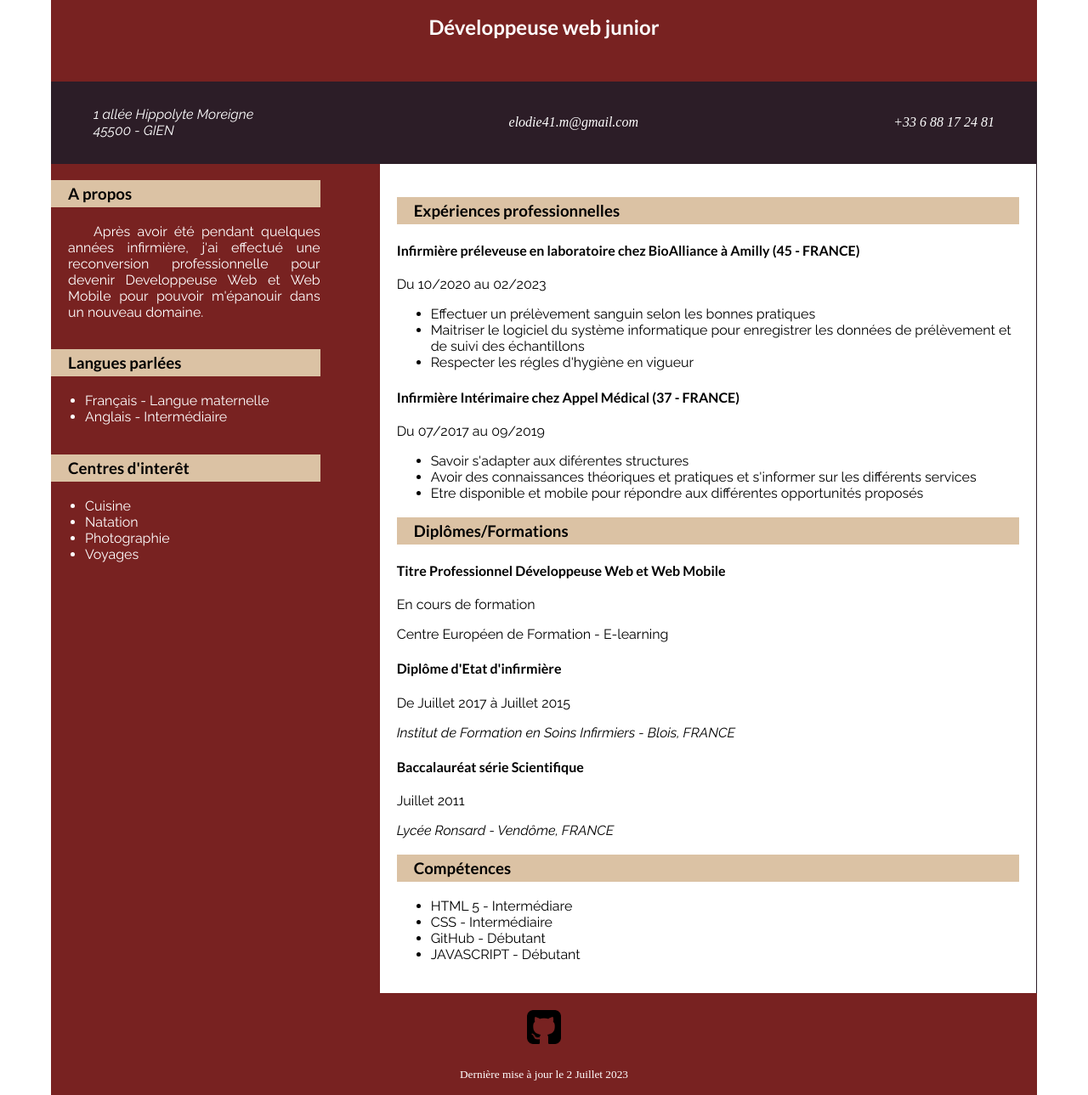
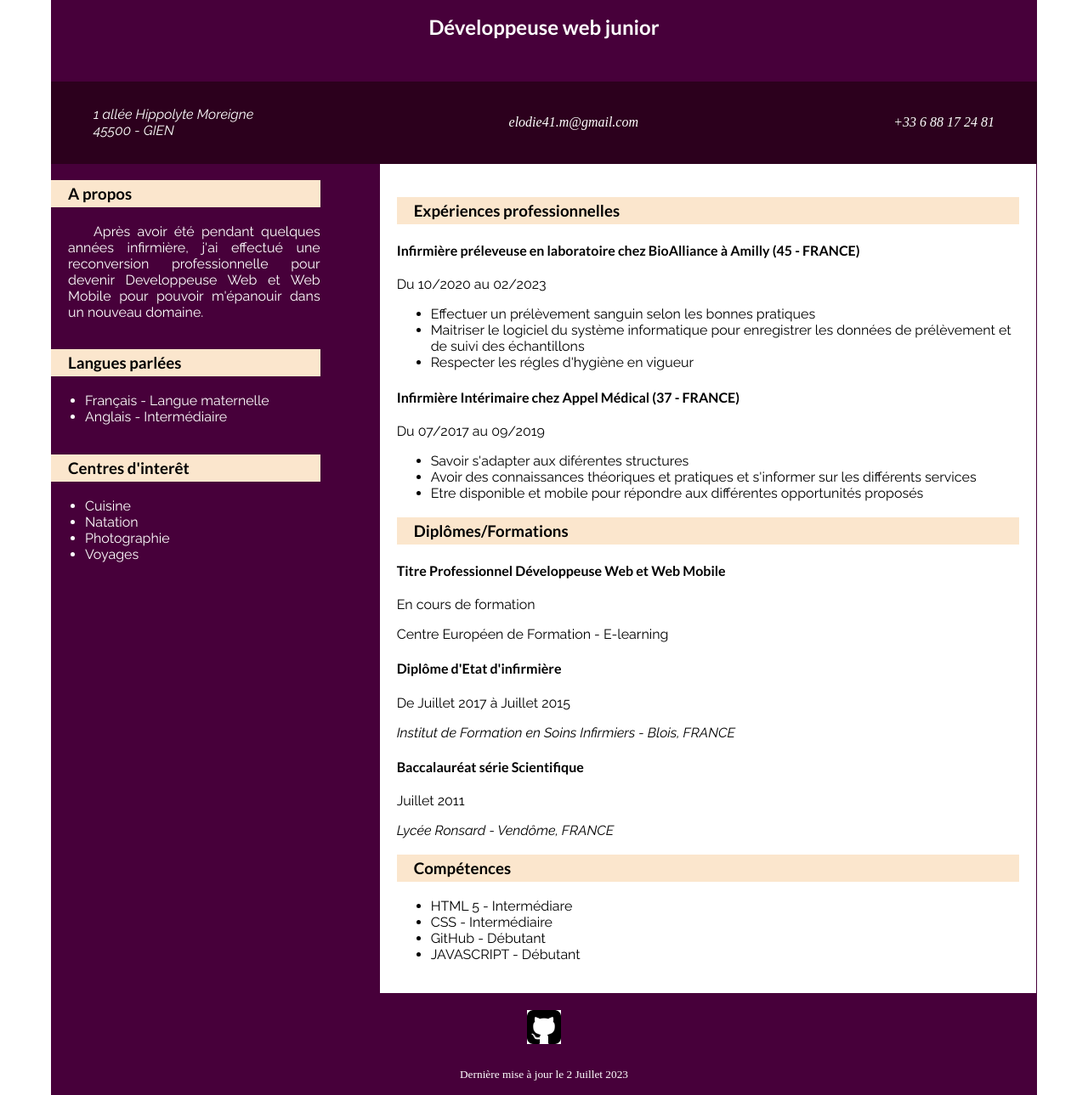
Before and after one commit to Bubolie/Curriculum-Vitae, a plain HTML site: page index.html in a window 1280 px wide. Shown: the part 384-1673 px from the top of the page at 85% size. Drawn offline with Linux system fonts and the light colour scheme.

Commit message:
change background color in violet

```diff
--- a/Assets/CSS/style-figure.css
+++ b/Assets/CSS/style-figure.css
@@ -23,6 +23,7 @@ figure {
 .logo {
     width: 40px;
     height: 40px;
+    background-color: white;
 }
 .logo:hover {
     opacity: 0.7;
--- a/Assets/CSS/style-start.css
+++ b/Assets/CSS/style-start.css
@@ -36,7 +36,7 @@ main{
 
 footer{
     color: white;
-    background-color: #782221;
+    background-color: #47003a;
     display: flex;
     justify-content:center;
     align-items: center;
@@ -51,7 +51,7 @@ h1{
 }
 
 h3{
-    background-color: #dbc2a4;
+    background-color: #fbe6cd;
     color: black;
     padding: 5px 20px;
     font-weight: bold;
@@ -74,7 +74,7 @@ a:hover{
 /* Personalisation des sous-parties du CV */
 #name {
     color: white;
-    background-color: #782221;
+    background-color: #47003a;
     padding: 30px;
     display: flex;
     flex-direction: column;
@@ -83,7 +83,7 @@ a:hover{
 
 #contact {
     color: white;
-    background-color: #2c1d27;
+    background-color: #2c001d;
     padding: 0 50px;
     display: flex;
     flex-direction: row;
@@ -94,7 +94,7 @@ a:hover{
 
 #myself{
     color: white;
-    background-color: #782221;
+    background-color: #47003a;
     display: flex;
     flex-direction: column;
     padding-right: 70px;
@@ -109,16 +109,16 @@ a:hover{
 #work{
     grid-column: 2/span2;
     padding: 20px;
-    border-right: 1px solid #2c1d27;
+    border-right: 1px solid #47003a;
 }
 
 #work h3:hover {
-    border-left: 8px solid #782221;
+    border-left: 8px solid #47003a;
 }
 
 #link {
     display: flex;
-    background-color: #782221;
+    background-color: #47003a;
     justify-content: center;
     align-items: center;
     grid-column: 1/span3;
```
